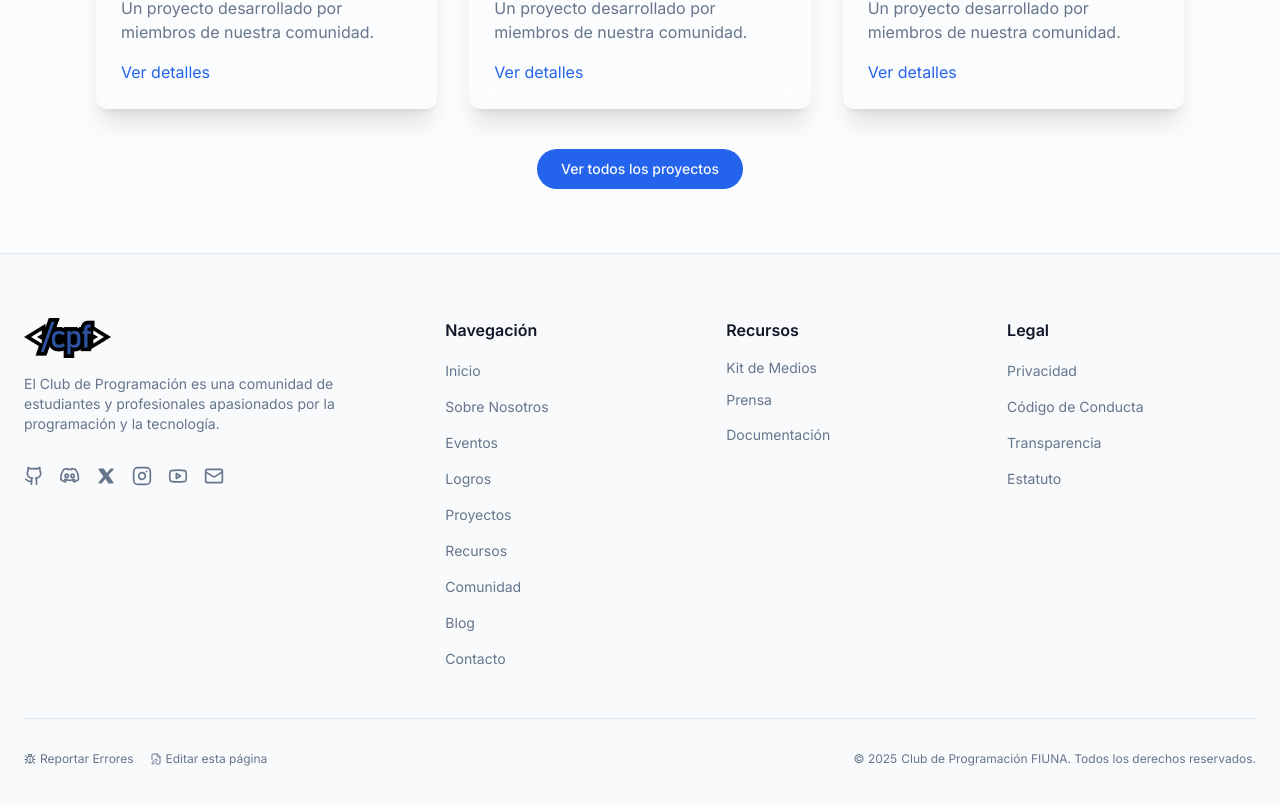
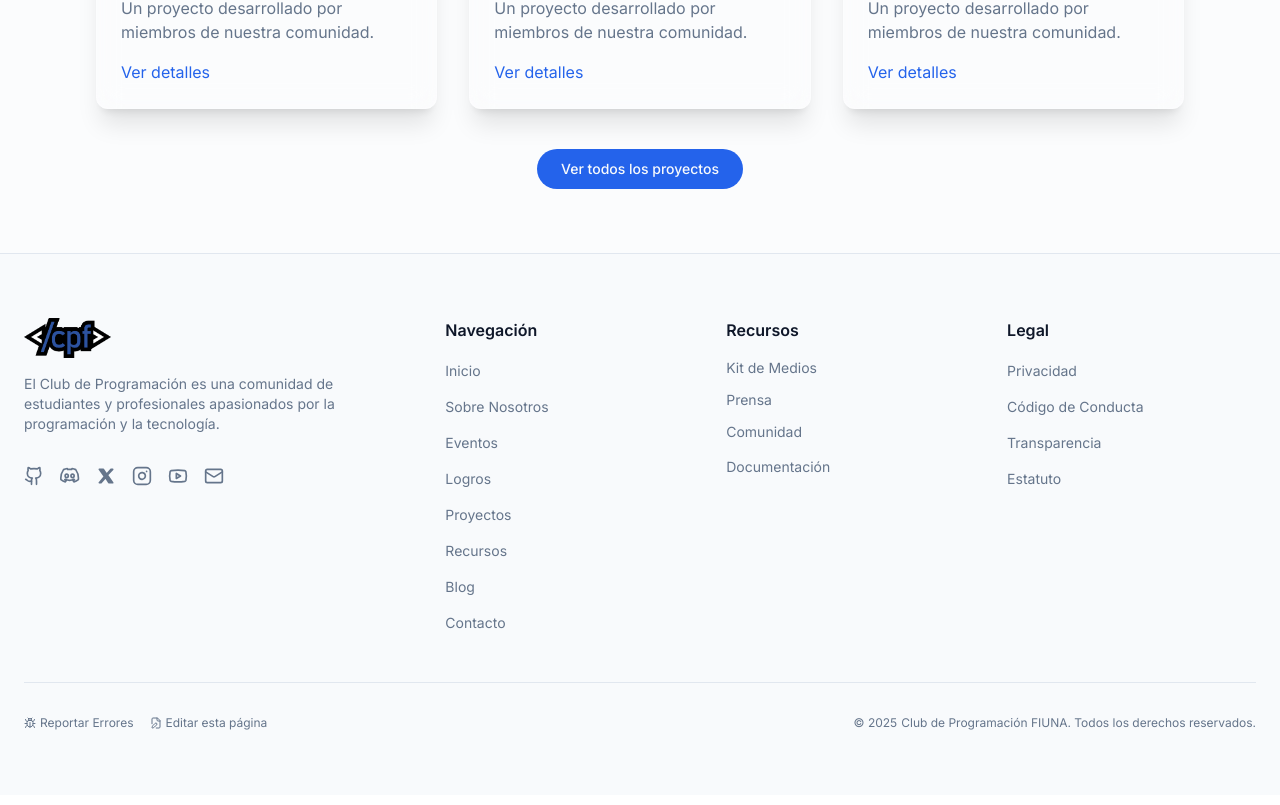
Before and after one commit to cpfiuna-alt/website, a React (Vite) app: page /community in a window 1280 px wide. Shown: the part 2587-3392 px from the top of the page. Built offline with nearby package versions, Linux system fonts and the light colour scheme.

Commit message:
Updated footer

```diff
--- a/src/config/site.ts
+++ b/src/config/site.ts
@@ -40,7 +40,6 @@ export const navLinks = [
   { name: "Logros", to: "/logros" },
   { name: "Proyectos", to: "/projects" },
   { name: "Recursos", to: "/resources" },
-  { name: "Comunidad", to: "/community" },
   { name: "Blog", to: "/blog" },
   { name: "Contacto", to: "/contact" },
 ];
@@ -57,6 +56,7 @@ export const footerLinks = {
   resources: [
     { name: "Kit de Medios", to: "/media-kit" },
     { name: "Prensa", to: "/press" },
+    { name: "Comunidad", to: "/community" },
   ],
   github: [
     {
```
Also changed, not shown: src/components/contact/ContactInfo.tsx (indentation only).
